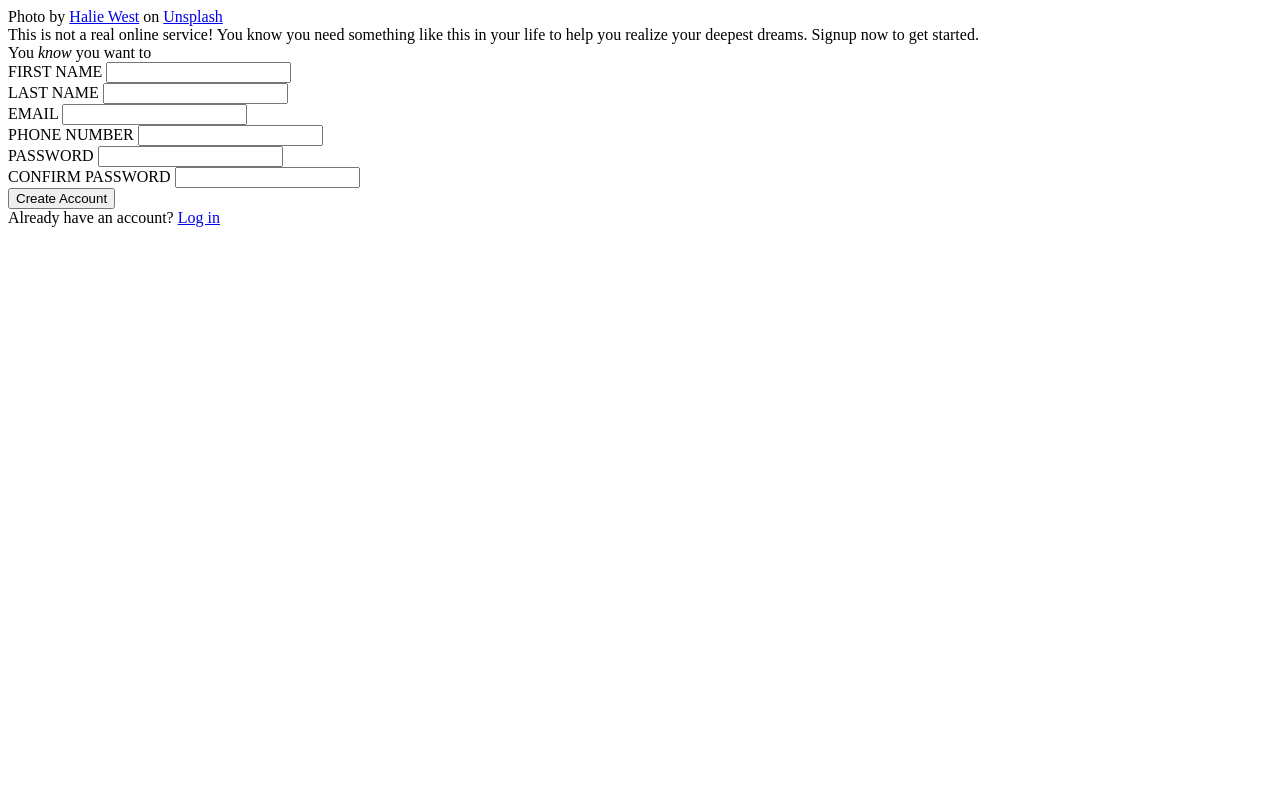
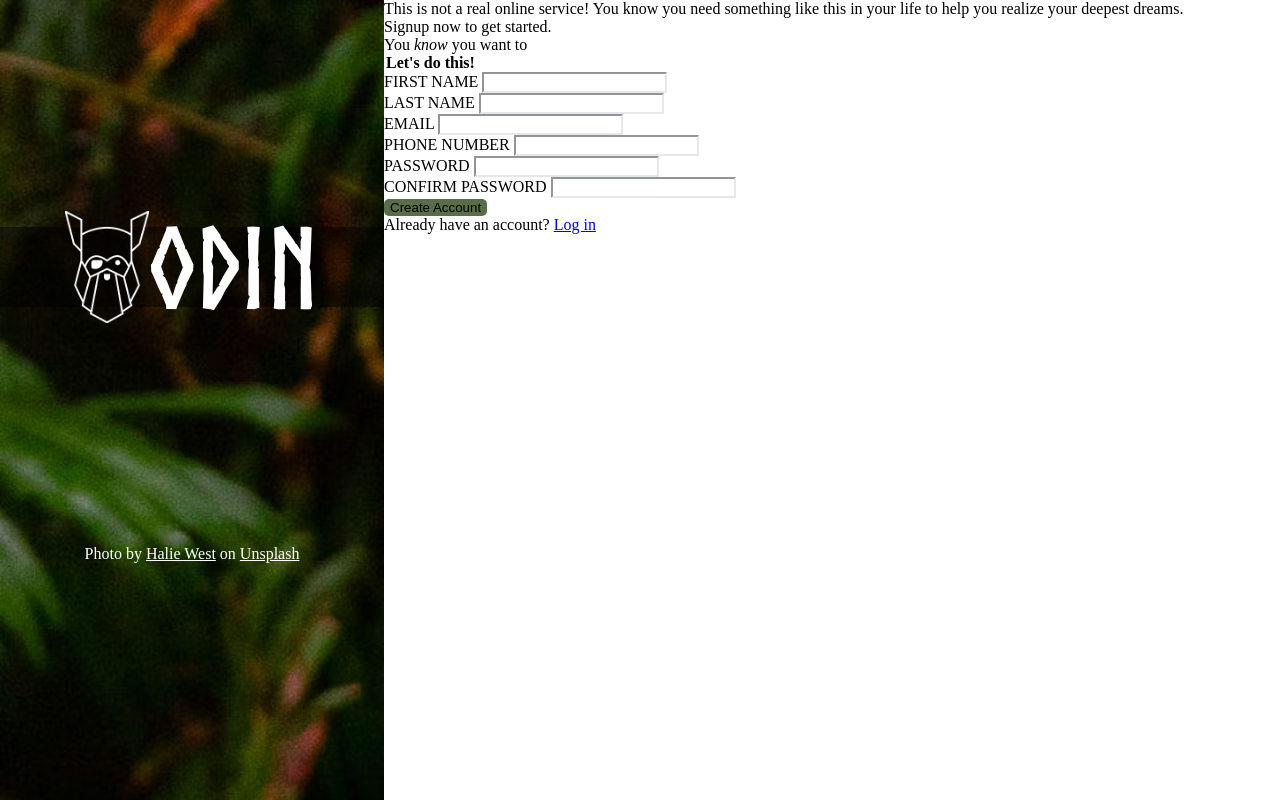
Before and after one commit to philalexforbes/sign-up-form, a plain HTML site: page index.html in a window 1280 px wide. Drawn offline with Linux system fonts and the light colour scheme.

Commit message:
more work, trying to finish the sidebar

```diff
--- a/index.html
+++ b/index.html
@@ -7,23 +7,33 @@
     <title>Sign-Up Form</title>
 </head>
 <body>
+    <div class="mainContent">
         <div class="sidebar">
-        <div class>
+            <div class="odin">
+                <img class="odinImage"src="./imgs/odin-lined.png">
+                <p class="odinText">Odin</p>
+            </div>
+            <div class="credit">
                 Photo by <a href="https://unsplash.com/@haliewestphoto">Halie West</a> on <a href="https://unsplash.com/photos/25xggax4bSA">Unsplash</a>
             </div>
         </div>
         <div class="main">
             <div class="top-section" id="top">
-            <div>
+                <div class="testimony1">
                     This is not a real online service! You know you need something like this in your life to help you realize your deepest dreams.
+                </div>
+                <div class="testimony2">
                     Signup now to get started.
                 </div>
-            <div>
+                <div class="sarcasm">
                     You <em>know</em> you want to
                 </div>
             </div>
             <div class="middle-section" id="middle">
-            <form action="somehostname/login" method="post">
+                <form action="index.html" method="post">
+                    <div>
+                        <legend>Let's do this!</legend>
+                    </div>
                     <div>
                         <label for="first_name">FIRST NAME</label>
                         <input type="text" id="first_name" name="first_name" minlength="1">
@@ -38,7 +48,7 @@
                     </div>
                     <div>
                         <label for="phone_number">PHONE NUMBER</label>
-                    <input type="number" id="phone_number" name="phone_number">
+                        <input type="tel" id="phone_number" name="phone_number">
                     </div>
                     <div>
                         <label for="password">PASSWORD</label>
@@ -49,11 +59,13 @@
                         <input type="password" id="confirm_password" name="confirm_password">
                     </div>
                     <div>
-                    <button type="submit">Create Account</button>
+                        <button type="submit" href="index.html">Create Account</button>
                     </div>
                 </form>
-            <div>
-                Already have an account? <a href="login.html">Log in</a>
+
+            </div>
+            <div class="action">
+                Already have an account? <a href="index.html">Log in</a>
             </div>
         </div>
     </div>
--- a/style.css
+++ b/style.css
@@ -0,0 +1,88 @@
+@font-face {
+    font-family: Norse-Bold;
+    src: url(./fonts/Norse-Bold.otf);
+}
+
+body{
+    display: flex;
+    flex-direction: row;
+    margin: 0;
+    height: 100vh;
+}
+
+.mainContent{
+    display: flex;
+    flex-direction: row;
+}
+
+.sidebar{
+    display: flex;
+    flex-direction: column;
+    justify-content: space-evenly;
+    width: 30vw;
+    background-image: url("./imgs/photo-1585202900225-6d3ac20a6962.avif");
+}
+
+.credit{
+    text-align: center;
+    color: white;
+}
+.credit a{
+    color: white;
+}
+
+.odin{
+    display: flex;
+    height: 10%;
+    position: relative;
+    align-items: center;
+    justify-content: center;
+    background-color:rgb(0 0 0 / 50%);
+}
+
+.odinImage{
+    height: 7em;
+}
+
+.odinText{
+    font-family: Norse-Bold;
+    font-size: 7em;
+    color: white;
+}
+
+.credit{
+
+    padding: 10px;
+}
+
+.main{
+    width: 70vw;
+}
+
+.top-section{
+    display: flex;
+    flex-direction: column;
+}
+
+.testimony{
+    word-wrap: normal;
+}
+
+.middle-section{
+    display: flex;
+    flex-flow: rowwrap;
+}
+
+legend{
+    font-weight: bold;
+}
+
+input {
+    border-color: #E5E7EB;
+}
+
+button {
+    background-color: #596D48;
+    border: 0;
+    border-radius: 5px;
+}
```
Also changed, not shown: fonts/Norse-Bold.otf (added). Lines whose indentation alone changed are shown as unchanged.
